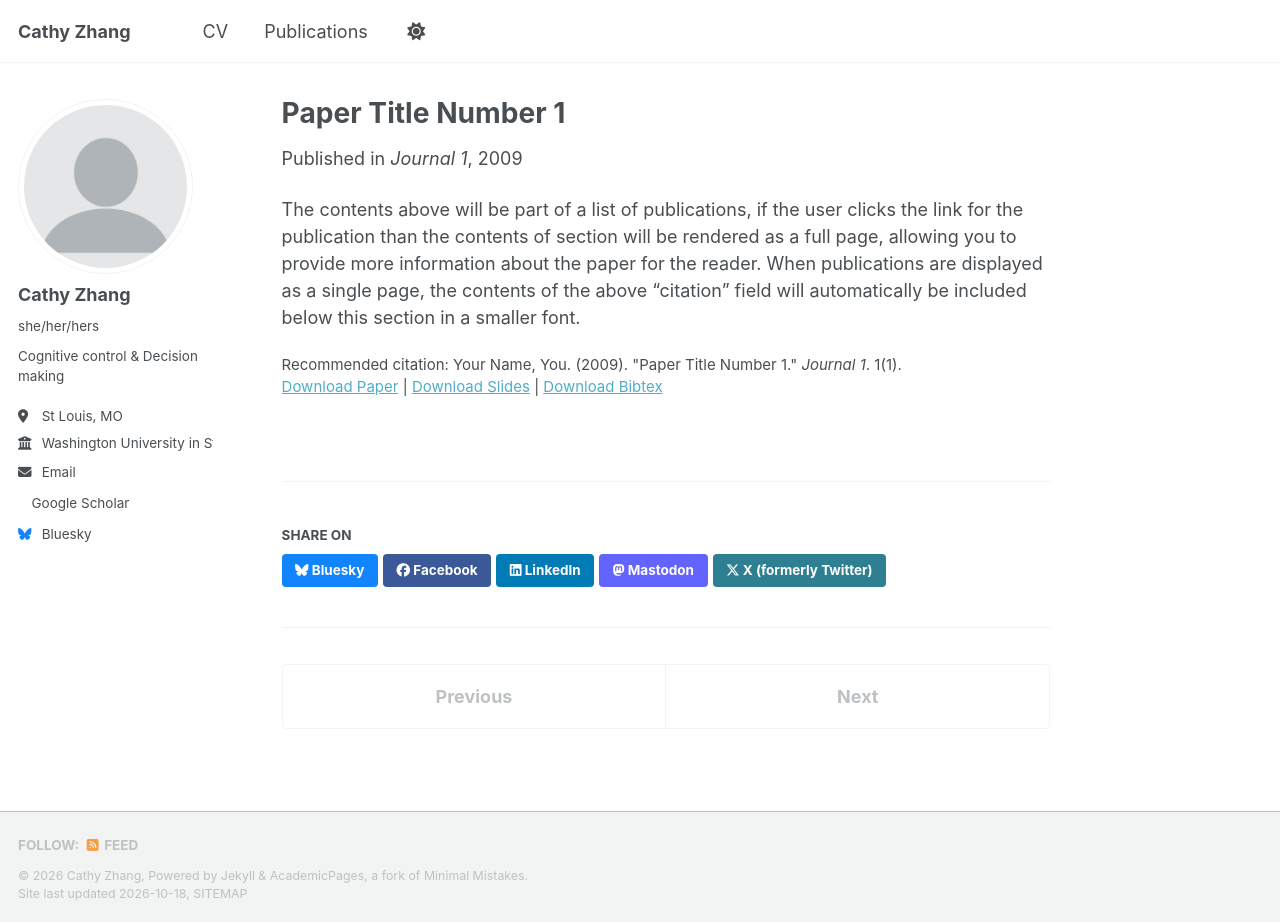
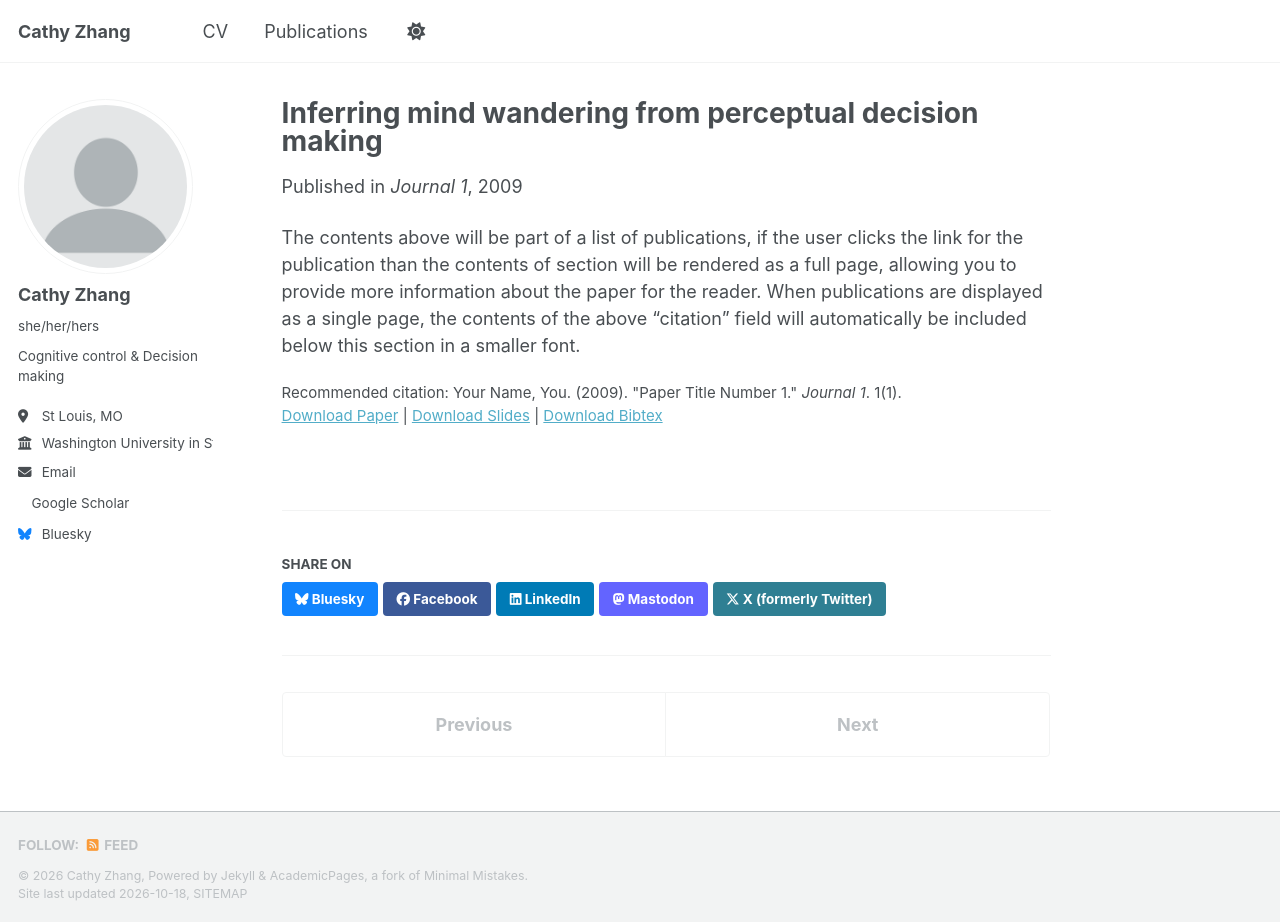
Before and after one commit to CathyZKQ/CathyZKQ.github.io, a Jekyll site: the page built from _publications/2009-10-01-paper-title-number-1.md, in a window 1280 px wide and 922 px high. Built offline with Jekyll 4.4.1, drawn with Linux system fonts in a browser that asks for light colours; a style sheet for code colours, icons or effects is not loaded.

Commit message:
Update 2009-10-01-paper-title-number-1.md

```diff
--- a/_publications/2009-10-01-paper-title-number-1.md
+++ b/_publications/2009-10-01-paper-title-number-1.md
@@ -1,8 +1,8 @@
 ---
-title: "Paper Title Number 1"
+title: "Inferring mind wandering from perceptual decision making"
 collection: publications
 category: manuscripts
-permalink: /publication/2009-10-01-paper-title-number-1
+permalink: https://www.nature.com/articles/s44271-026-00424-9
 excerpt: 'This paper is about the number 1. The number 2 is left for future work.'
 date: 2009-10-01
 venue: 'Journal 1'
```
